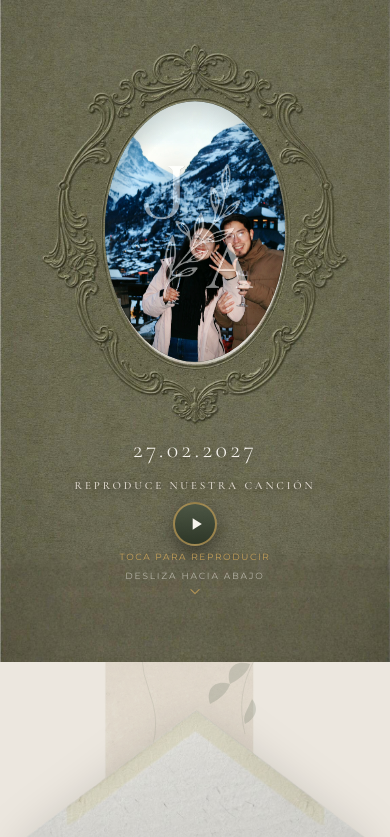
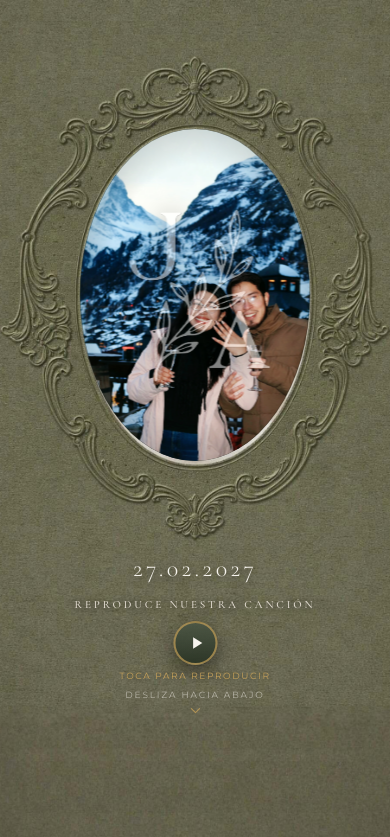
Before and after one commit to 1720907/wedinvitation, a React (Vite) app: page / in a window 390 px wide. Shown: the top 837 px of the page. Built offline with nearby package versions, Linux system fonts and the light colour scheme; a web font is replaced by a local one.

Commit message:
Fix mobile viewport height for hero section
Added mobile viewport height state to prevent resize jumps on scroll.

```diff
--- a/src/App.tsx
+++ b/src/App.tsx
@@ -190,7 +190,18 @@ export default function App() {
 
   // Hero couple photo zoom-out trigger
   const [heroAnimated, setHeroAnimated] = useState<boolean>(false);
-
+  // Fixed initial mobile viewport height to fill full screen without dynamic resize jumps on scroll
+  const [heroMobileHeight, setHeroMobileHeight] = useState<number | null>(null);
+
+  useEffect(() => {
+    if (typeof window !== 'undefined') {
+      setHeroMobileHeight(window.innerHeight);
+    }
+    const timer = setTimeout(() => {
+      setHeroAnimated(true);
+    }, 120);
+    return () => clearTimeout(timer);
+  }, []);
 
   // Sección 4: Carrusel de 5 fotos Polaroid con alejamiento lento cada 4 segundos
   const [polaroidIdx, setPolaroidIdx] = useState<number>(0);
@@ -204,8 +215,6 @@ export default function App() {
 
   // Scroll Reveal observer
   useEffect(() => {
-    setHeroAnimated(true);
-
     const observer = new IntersectionObserver(
       (entries) => {
         entries.forEach((entry) => {
@@ -436,11 +445,19 @@ export default function App() {
 
         {/* =================================================================
              SECCIÓN 1: HERO (foto_cover_clean + Marco Verde Oval + Iniciales)
-             Formato proporcional nativo 100% estable sin saltos de zoom al escrolear
+        {/* =================================================================
+             SECCIÓN 1: HERO (foto_cover_clean + Marco Verde Oval + Iniciales)
+             En celular: 100% de la pantalla fija (sin saltos de zoom al escrolear).
+             En PC: Formato centrado proporcional nativo.
              ================================================================= */}
         <section
           id="hero-invitation"
-          className="relative w-full overflow-hidden select-none bg-[#2C3426]"
+          className="relative w-full h-[100svh] sm:!h-auto overflow-hidden select-none bg-[#2C3426] flex items-center justify-center flex-shrink-0"
+          style={heroMobileHeight && typeof window !== 'undefined' && window.innerWidth < 640 ? { height: `${heroMobileHeight}px` } : undefined}
+        >
+          {/* Contenedor proporcional centrado que llena la altura en celular sin deformar */}
+          <div
+            className="h-full w-auto absolute left-1/2 -translate-x-1/2 sm:static sm:translate-x-0 sm:w-full sm:h-auto overflow-hidden flex-shrink-0"
             style={{ aspectRatio: '1149 / 1951' }}
           >
             {/* Base Hero Frame Background: foto_cover_clean.jpg */}
@@ -539,6 +556,7 @@ export default function App() {
               <svg className="w-3.5 h-3.5 sm:w-4 sm:h-4 text-[#C5A059] mt-0.5" fill="none" stroke="currentColor" strokeWidth="2" viewBox="0 0 24 24">
                 <path strokeLinecap="round" strokeLinejoin="round" d="M19 9l-7 7-7-7" />
               </svg>
+            </div>
           </div>
           </div>
         </section>
```
Lines whose indentation alone changed are shown as unchanged.
